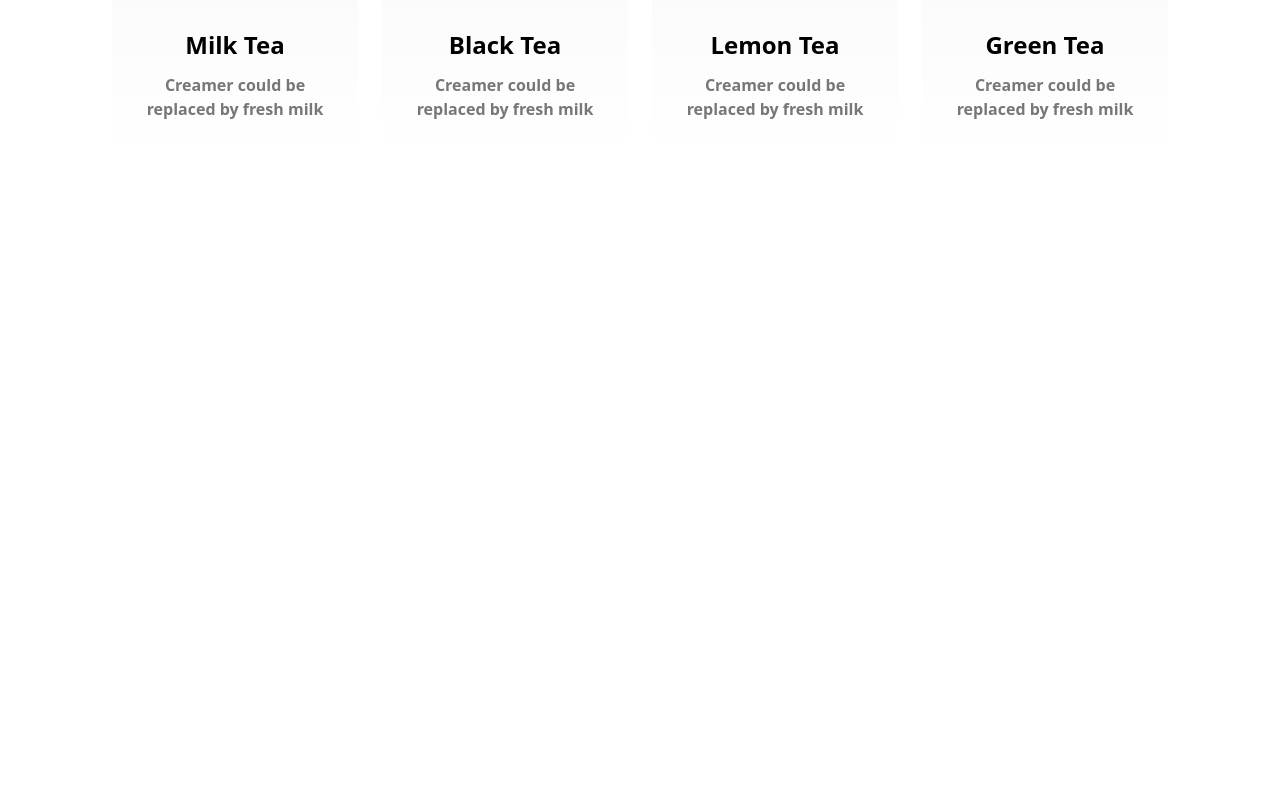
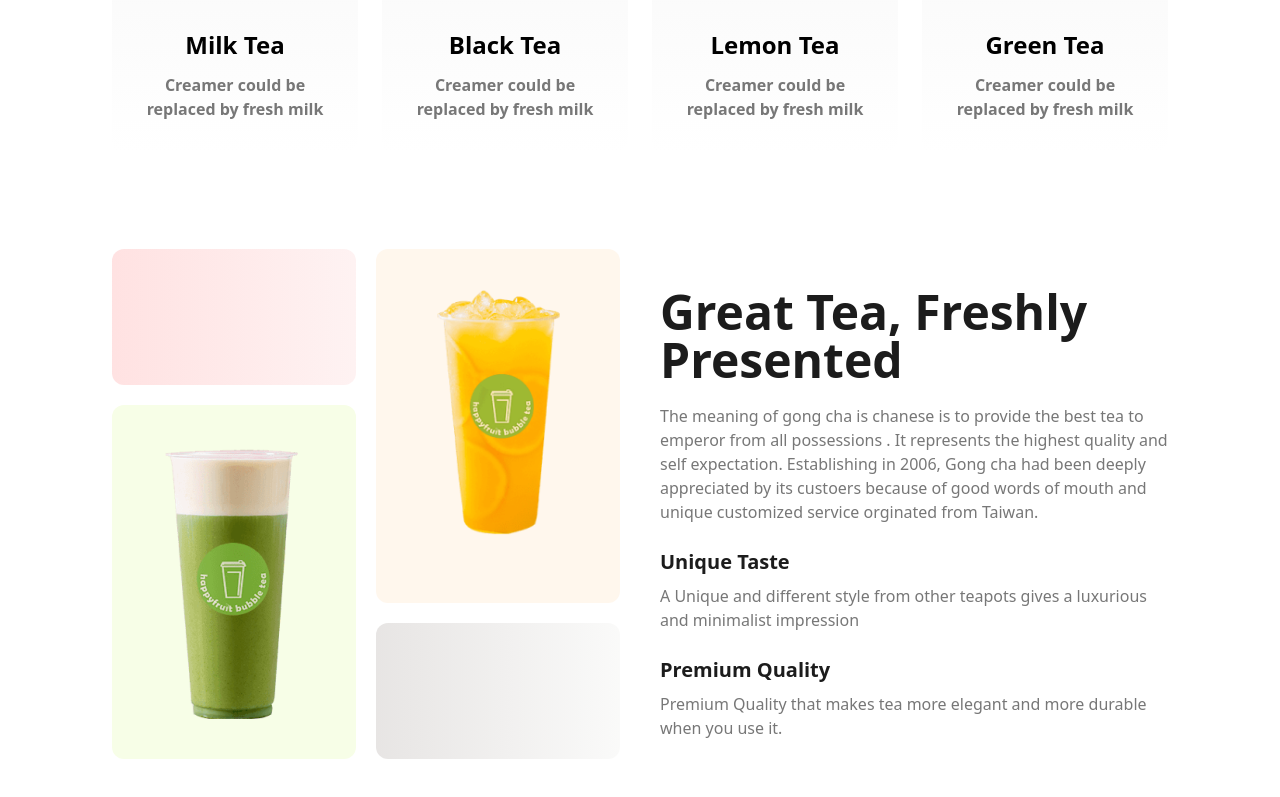
Before and after one commit to ekramhossen60543/tea-house-app, a plain HTML site: page index.html in a window 1280 px wide. Shown: the part 951-1748 px from the top of the page. Before the commit the page ends 1200 px from the top, so only its background shows below. Drawn offline with nearby package versions, Linux system fonts and the light colour scheme.

Commit message:
added great tea section

```diff
--- a/index.html
+++ b/index.html
@@ -98,7 +98,7 @@
           </p>
         </div>
         <!-- Cart container-->
-        <div class="grid md:grid-cols-4 grid-cols-1 gap-6">
+        <div class="grid grid-cols-1 md:grid-cols-2 lg:grid-cols-4 gap-6">
           <!-- Cart - 01-->
           <div
             class="max-w-[267px] bg-gradient-to-b from-[#F4F4F4] to-[#F4F4F4 opacity-0] p-8 rounded-xl"
@@ -161,6 +161,71 @@
           </div>
         </div>
       </section>
+
+      <!-- Great tea section -->
+      <section class="mb-24">
+        <!-- Container -->
+        <div class="md:flex items-center gap-10">
+          <!-- Image section -->
+          <div
+            class="grid grid-cols-1 md:grid-cols-2 grid-row-3 gap-5 md:w-1/2 mb-5"
+          >
+            <!-- First Column -->
+
+            <!-- Gradient div -->
+            <div
+              class="h-[136px] bg-gradient-to-r from-red-100 to-red-50 rounded-xl row-span-1"
+            ></div>
+            <!-- Image -->
+            <div class="row-span-2 bg-orange-50 p-10 rounded-xl">
+              <img class="mx-auto" src="images/fresh-1.png" alt="" />
+            </div>
+
+            <!-- Second Column -->
+
+            <!-- Image -->
+            <div class="row-span-2 bg-lime-50 p-10 rounded-xl">
+              <img class="mx-auto" src="images/fresh-2.png" alt="" />
+            </div>
+            <!-- Gradient div -->
+            <div
+              class="h-[136px] bg-gradient-to-r from-stone-200 to-stone-50 rounded-xl row-span-1"
+            ></div>
+          </div>
+          <!-- Text section -->
+          <div class="md:w-1/2">
+            <h1
+              class="text-3xl md:text-4xl lg:text-5xl font-extrabold mb-5 text-[#1C1C1C]"
+            >
+              Great Tea, Freshly<br />
+              Presented
+            </h1>
+            <p class="text-base font-medium text-[#777777]">
+              The meaning of gong cha is chanese is to provide the best tea to
+              emperor from all possessions . It represents the highest quality
+              and self expectation. Establishing in 2006, Gong cha had been
+              deeply appreciated by its custoers because of good words of mouth
+              and unique customized service orginated from Taiwan.
+            </p>
+            <br />
+            <h3 class="text-xl font-extrabold text-[#1C1C1C] mb-2">
+              Unique Taste
+            </h3>
+            <p class="text-base font-medium text-[#777777]">
+              A Unique and different style from other teapots gives a luxurious
+              and minimalist impression
+            </p>
+            <br />
+            <h3 class="text-xl font-extrabold text-[#1C1C1C] mb-2">
+              Premium Quality
+            </h3>
+            <p class="text-base font-medium text-[#777777]">
+              Premium Quality that makes tea more elegant and more durable when
+              you use it.
+            </p>
+          </div>
+        </div>
+      </section>
     </main>
     <!-- Footer start -->
     <footer></footer>
```
